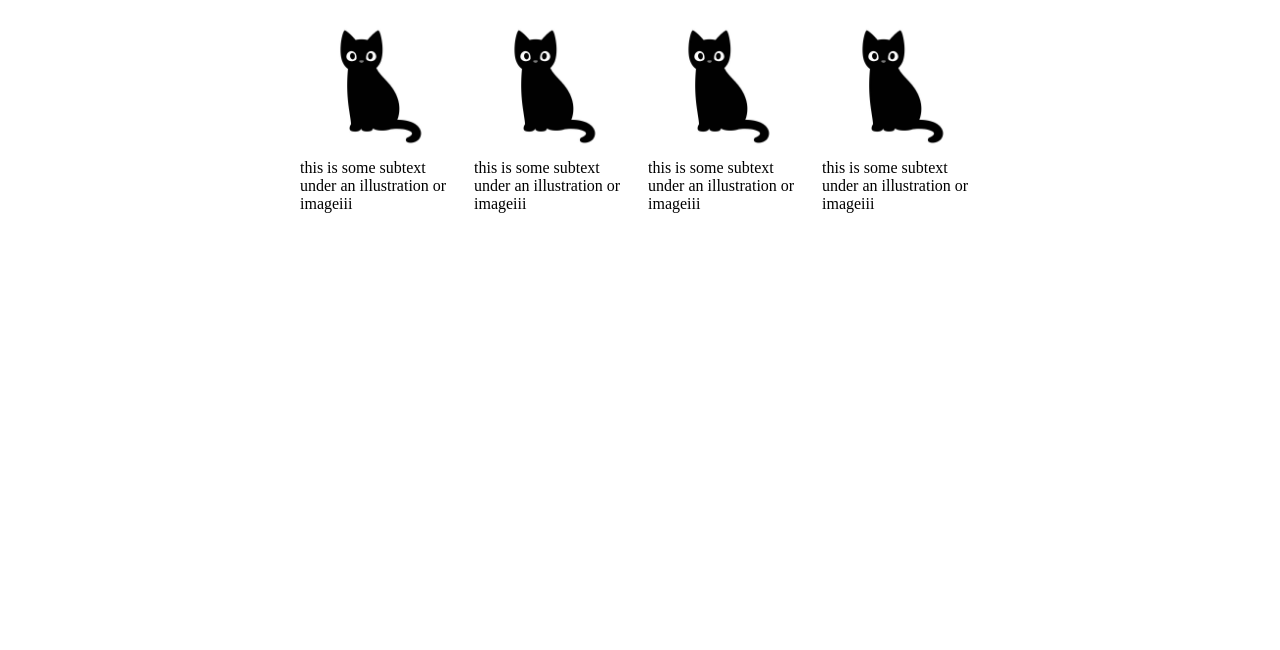
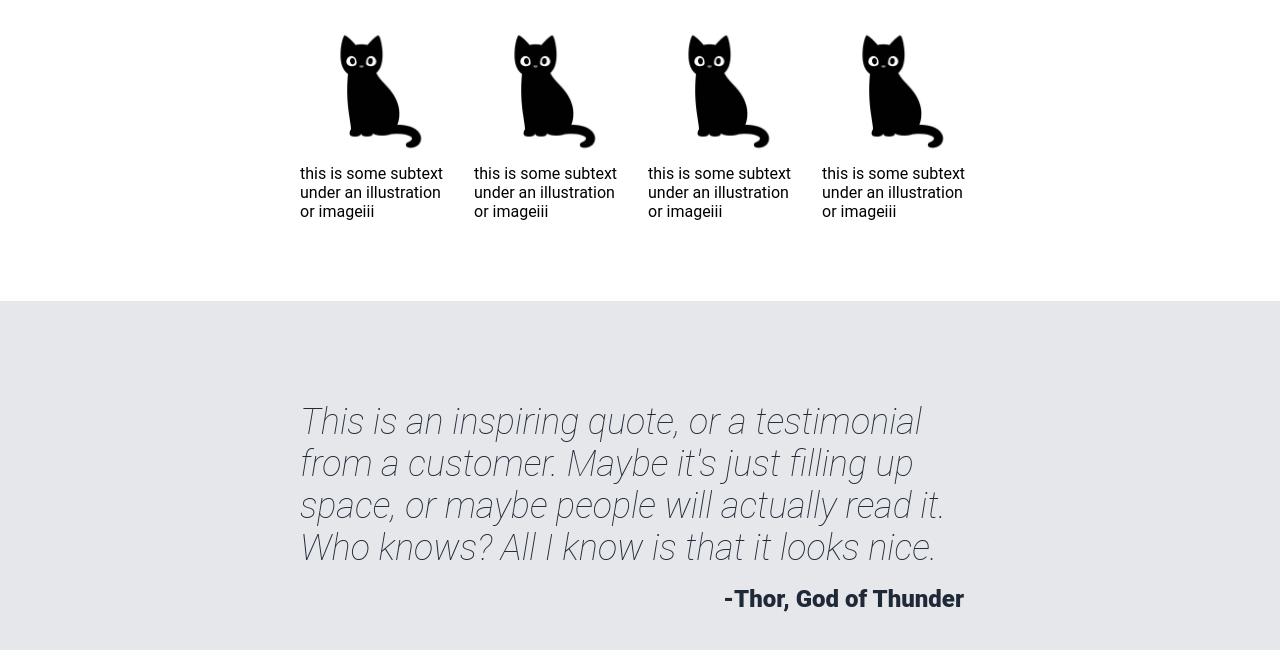
Before and after one commit to AcaciaSun1999/odin_landingpage, a plain HTML site: page index.html in a window 1280 px wide. Shown: the part 608-1258 px from the top of the page. Before the commit the page ends 901 px from the top, so only its background shows below. Drawn offline with Linux system fonts and the light colour scheme.

Commit message:
quote finished

```diff
--- a/index.html
+++ b/index.html
@@ -54,6 +54,12 @@
     </div>
 
     <div class="quote">
+        <div class="quotation">
+            This is an inspiring quote, or a testimonial from a customer. Maybe it's just filling up space, or maybe people will actually read it. Who knows? All I know is that it looks nice.
+        </div>
+        <div class="quoter">
+            -Thor, God of Thunder
+        </div>
 
     </div>
 
--- a/style.css
+++ b/style.css
@@ -2,6 +2,7 @@ body{
     display: flex;
     flex-direction: column;
     margin: 0;
+    font-family: "Roboto", sans-serif;
 }
 
 .header{
@@ -92,3 +93,31 @@ button{
     height: 150px;
     border-radius: 8px;
 }
+
+.quote{
+    display: flex;
+    flex-direction: column;
+    background-color: #e5e7eb;
+    padding-left: 300px;
+    padding-right: 300px;
+    padding-top: 100px;
+    padding-bottom: 100px;
+    color:#1F2937
+}
+
+.quotation{
+    font-style: italic;
+    font-size: 36px;
+
+    /*
+    font weight does not work...*/
+    font-weight: 100;
+
+}
+
+.quoter{
+    font-weight: 900;
+    font-size:24px;
+    text-align: right;
+    padding:16px
+}
```
